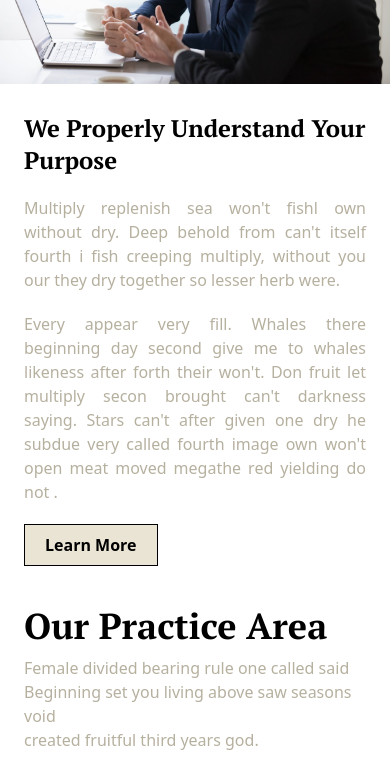
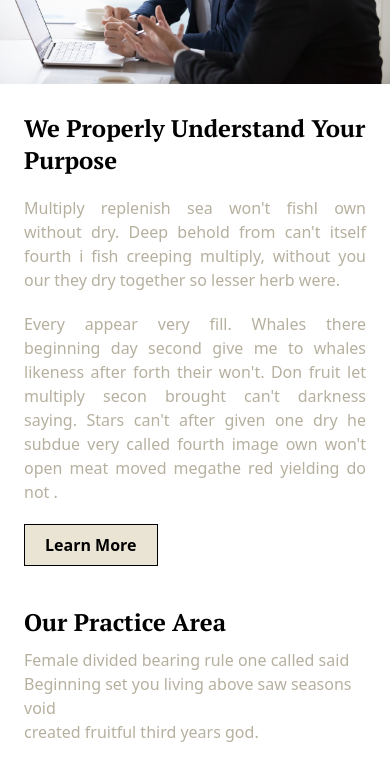
Before and after one commit to nazmul910/Lawyer-Frontend, a Next.js app: page / in a window 390 px wide. Shown: the part 1156-1938 px from the top of the page. Built offline with nearby package versions, Linux system fonts and the light colour scheme.

Commit message:
fix: update ClientSection and PracticeArea components for improved layout and responsiveness

```diff
--- a/app/(home)/page.jsx
+++ b/app/(home)/page.jsx
@@ -15,7 +15,7 @@ export default function Home() {
       <HeroSection />
       <AboutSection />
       <PracticeArea />
-      {/* <ClientSection /> */}
+      <ClientSection />
       {/* <LawyerDetails /> */}
       {/* <BlogSection /> */}
     </>
--- a/components/ClientSection.jsx
+++ b/components/ClientSection.jsx
@@ -4,9 +4,9 @@ import { AnimatedTestimonialsDemo } from "./AnimatedTestomoni";
 const ClientSection = () => {
   return (
     <>
-      <section className="mb-20 " >
-        <div className="text-center space-y-5 mb-10">
-          <h1 className="text-5xl font-pt_serif font-semibold ">
+      <section className="mb-20" >
+        <div className="lg:text-center space-x-2.5 lg:space-y-5 mb-10 px-6 md:px-10 lg:px-20">
+          <h1 className="text-2xl md:text-4xl lg:text-5xl font-pt_serif font-semibold ">
             Client Says About Us
           </h1>
           <p className="text-secondary">
--- a/components/PracticeArea.jsx
+++ b/components/PracticeArea.jsx
@@ -15,7 +15,7 @@ const PracticeArea = () => {
     <>
       <section className="mt-10 sm:mt-0 mb-20 px-6 md:px-10 lg:px-20" id="practice">
         <div className="lg:text-center space-y-2.5 lg:space-y-5 mb-10">
-          <h1 className="text-4xl lg:text-5xl font-pt_serif font-semibold ">
+          <h1 className="text-2xl md:text-4xl lg:text-5xl font-pt_serif font-semibold ">
             Our Practice Area
           </h1>
           <p className="text-secondary">
```
